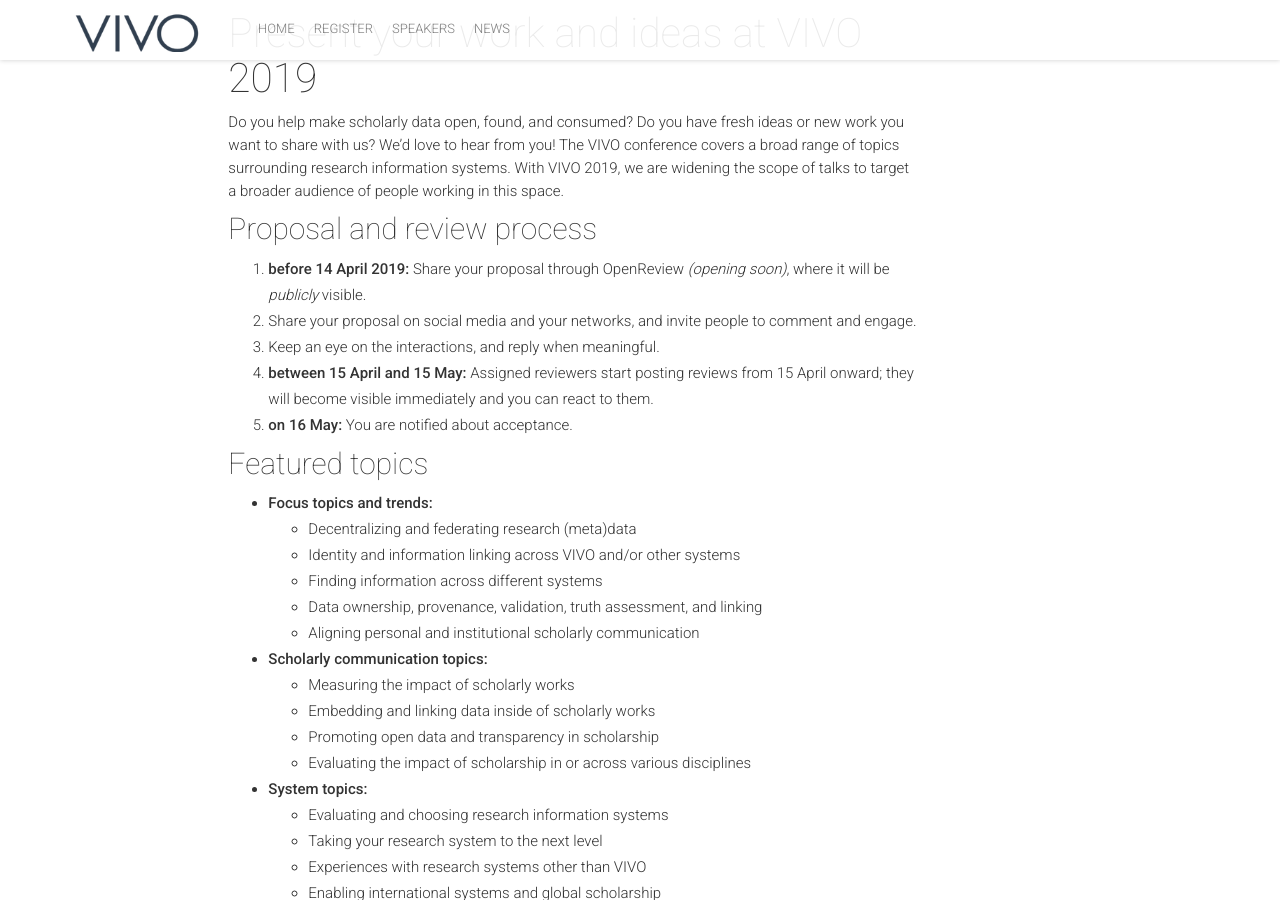
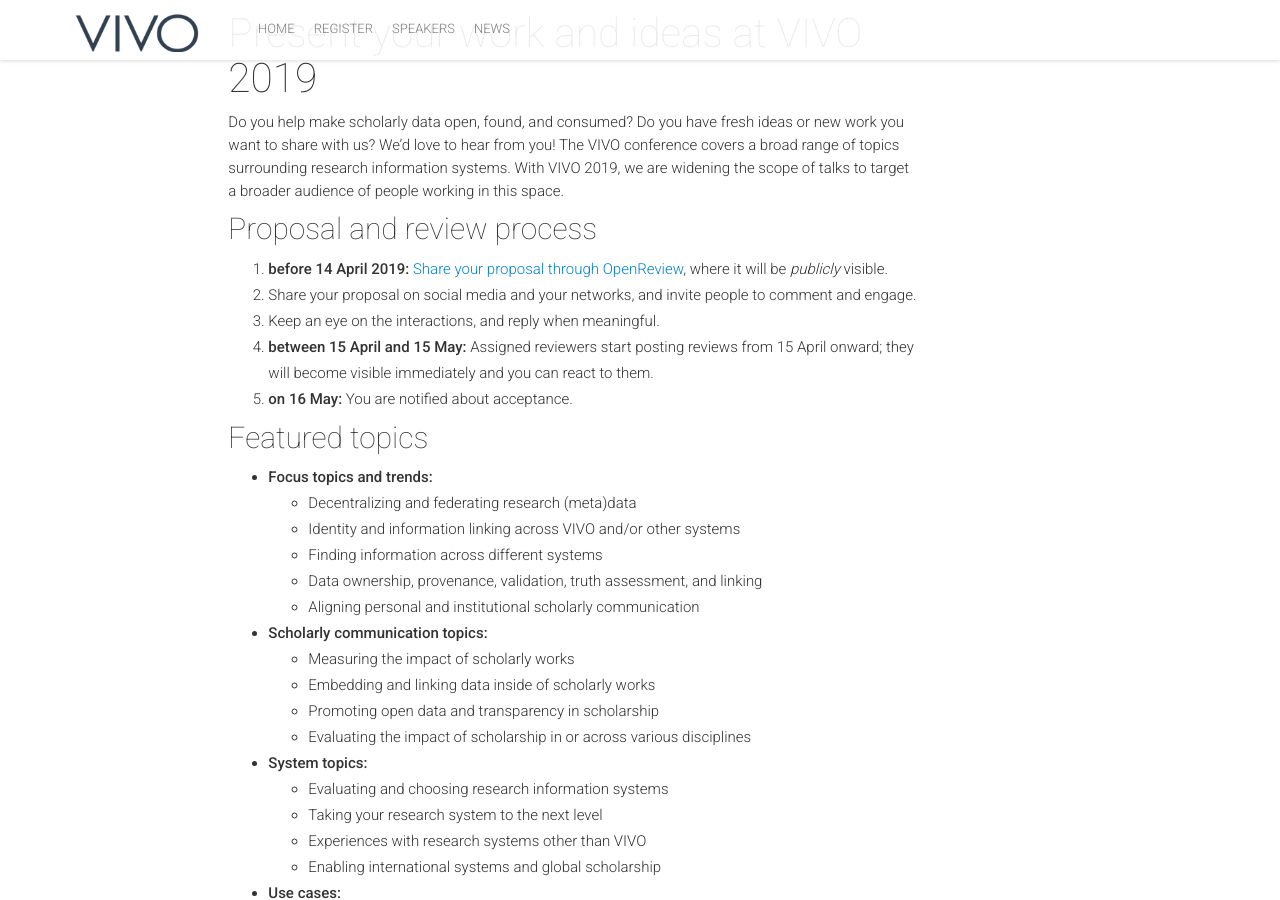
Before and after one commit to vivoconference/vivo2020, a Jekyll site: the page built from talk-proposals.md, in a window 1280 px wide and 900 px high, scrolled down 456 px. Built offline with Jekyll 4.4.1, drawn with Linux system fonts in a browser that asks for light colours; nearby versions of some CDN libraries; comment, search, counter and statistics services are not loaded.

Commit message:
Add OpenReview link.

```diff
--- a/talk-proposals.md
+++ b/talk-proposals.md
@@ -18,7 +18,7 @@
 
 ##### Proposal and review process
 1. **before 14 April 2019:**
-   Share your proposal through OpenReview _(opening soon)_,
+   [Share your proposal through OpenReview](https://openreview.net/group?id=vivoconference.org/VIVO/2019/Conference),
    where it will be _publicly_ visible.
 2. Share your proposal on social media and your networks,
    and invite people to comment and engage.
```
